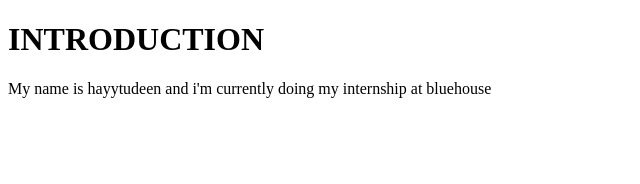
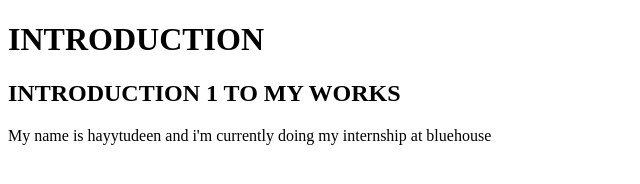
Before and after one commit to Jojozuri/Design-for-Open-Source, a plain HTML site: page Hayyatudeen.html in a window 1280 px wide. Shown: the whole page, without its empty margins (0-640 px from the left). Drawn offline with Linux system fonts and the light colour scheme.

Commit message:
INTRODUCTION

```diff
--- a/Hayyatudeen.html
+++ b/Hayyatudeen.html
@@ -9,6 +9,9 @@
     <h1>
         INTRODUCTION
     </h1>
+    <H2>
+        INTRODUCTION 1 TO MY WORKS
+    </H2>
     <P>
         My name is hayytudeen and i'm currently doing my internship at bluehouse
     </P>
```
